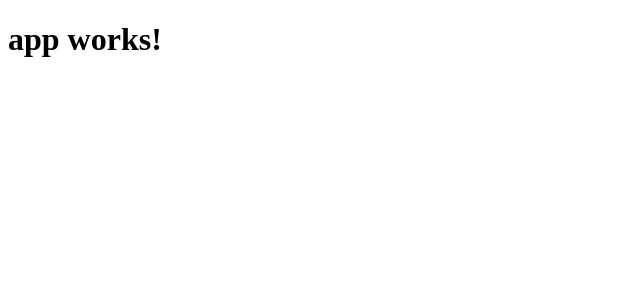
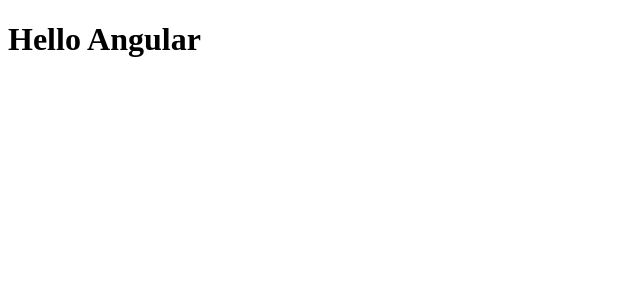
Before and after one commit to reza-id/ng-heroes, an Angular app: page / in a window 1280 px wide. Shown: the top 300 px of the page, without its empty margins (0-640 px from the left). Built offline with nearby package versions, Linux system fonts and the light colour scheme.

Commit message:
Hello Angular

```diff
--- a/src/app/app.component.html
+++ /dev/null
@@ -1,3 +0,0 @@
-<h1>
-  {{title}}
-</h1>
--- a/src/app/app.component.ts
+++ b/src/app/app.component.ts
@@ -1,10 +1,8 @@
+
 import { Component } from '@angular/core';
 
 @Component({
-  selector: 'app-root',
-  templateUrl: './app.component.html',
-  styleUrls: ['./app.component.css']
+  selector: 'my-app',
+  template: `<h1>Hello {{name}}</h1>`,
 })
-export class AppComponent {
-  title = 'app works!';
-}
+export class AppComponent  { name = 'Angular'; }
--- a/src/index.html
+++ b/src/index.html
@@ -9,6 +9,6 @@
   <link rel="icon" type="image/x-icon" href="favicon.ico">
 </head>
 <body>
-  <app-root>Loading...</app-root>
+  <my-app>Loading AppComponent content here ...</my-app>
 </body>
 </html>
```
Also changed, not shown: src/app/app.module.ts (+5 -14 lines), src/app/app.component.css (deleted).
